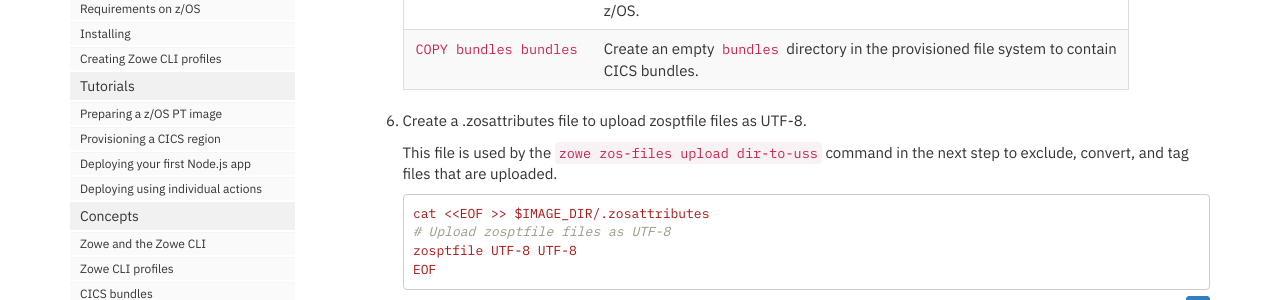
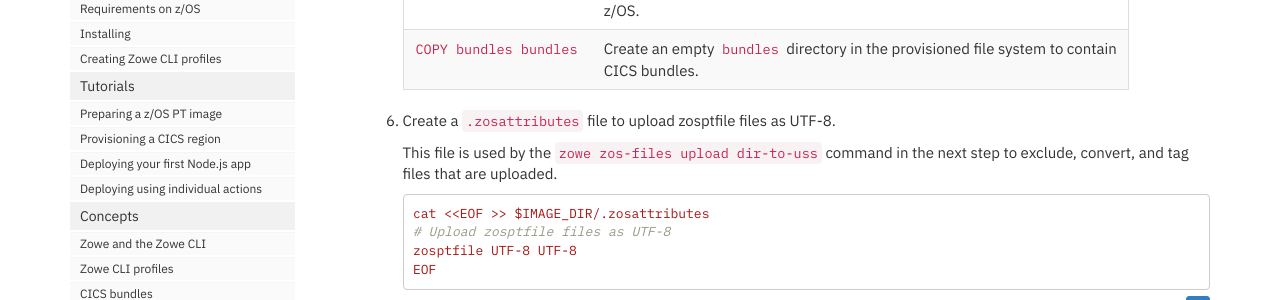
Before and after one commit to IBM/zowe-cli-cics-deploy-plugin, a Jekyll site: the page built from docs/pages/cdp/cdp-Preparing-a-zOS-PT-image.md, in a window 1280 px wide and 900 px high, scrolled down 1358 px. Shown: the part 149-449 px from the top of the window. Built offline with Jekyll 4.4.1, drawn with Linux system fonts in a browser that asks for light colours; nearby versions of some CDN libraries; comment, search, counter and statistics services are not loaded.

```diff
--- a/docs/pages/cdp/cdp-Preparing-a-zOS-PT-image.md
+++ b/docs/pages/cdp/cdp-Preparing-a-zOS-PT-image.md
@@ -66,7 +66,7 @@ Run the following commands on your workstation.
    | `ENV DFH_NODE_HOME=` | Installation directory for Node.js runtime provided by IBM SDK for Node.js - z/OS. |
    | `COPY bundles bundles` | Create an empty `bundles` directory in the provisioned file system to contain CICS bundles. |
 
-6. Create a .zosattributes file to upload zosptfile files as UTF-8.
+6. Create a `.zosattributes` file to upload zosptfile files as UTF-8.
 
    This file is used by the `zowe zos-files upload dir-to-uss` command in the next step to exclude, convert, and tag files that are uploaded.
 
```
